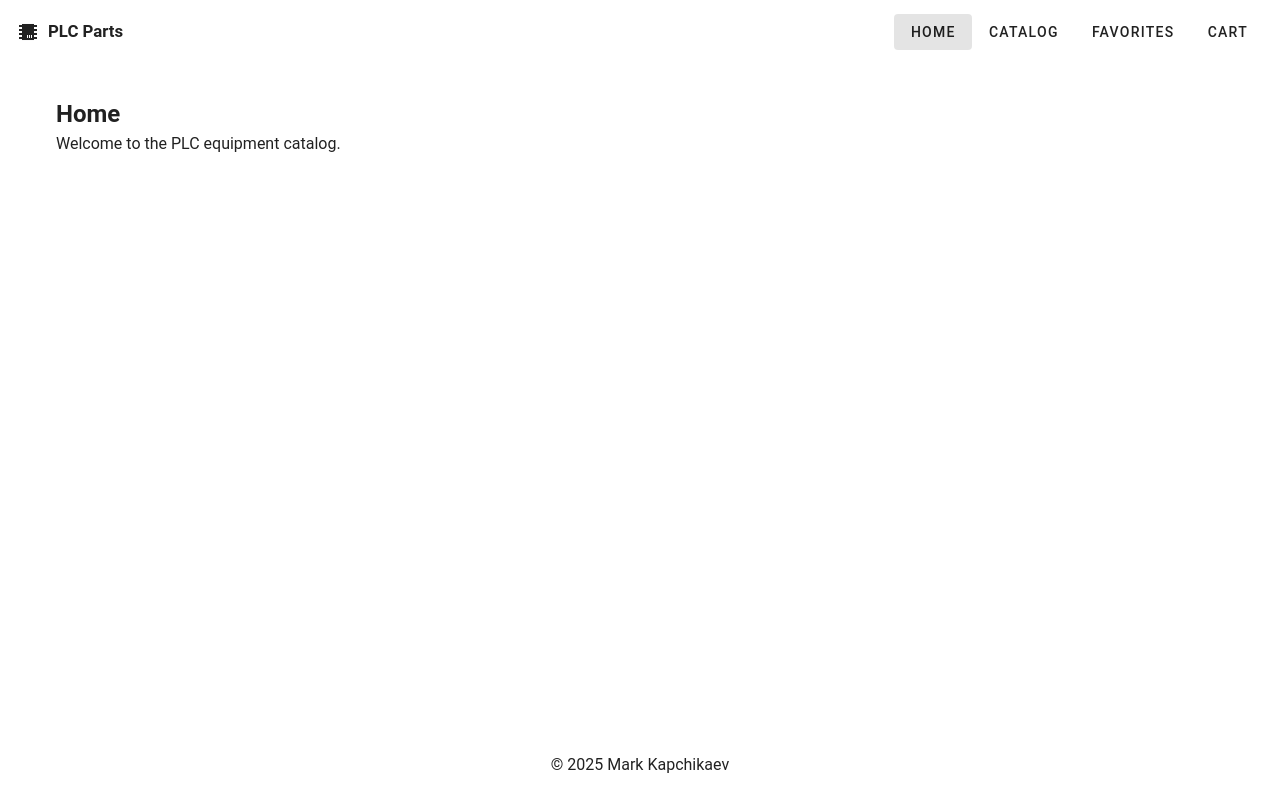
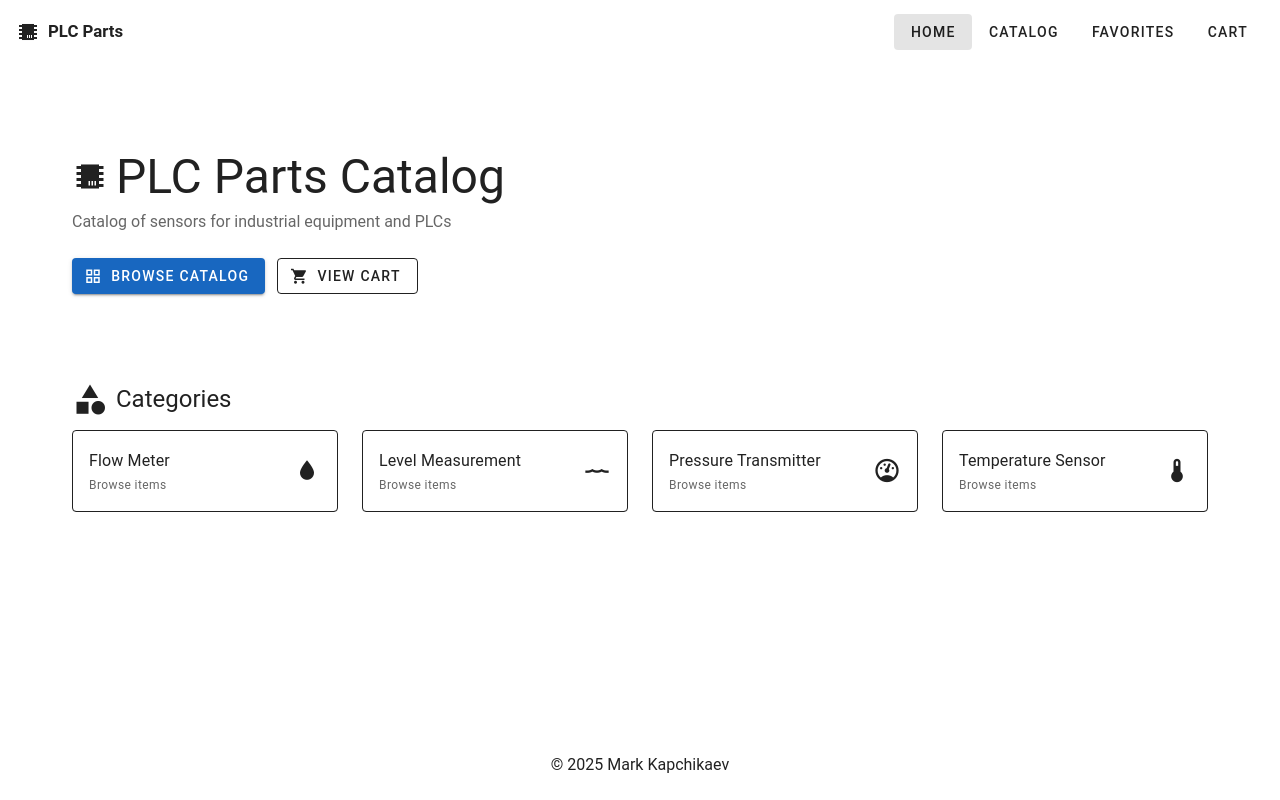
Before and after one commit to TheXName/plc_parts_catalog, a Vue app: page / in a window 1280 px wide. Built offline with nearby package versions, Linux system fonts and the light colour scheme.

Commit message:
The Home page has been updated
Also added watchers to sync category with URL query

```diff
--- a/src/components/EquipmentCard.vue
+++ b/src/components/EquipmentCard.vue
@@ -19,7 +19,7 @@
         variant="tonal"
         prepend-icon="mdi-cart-plus"
         :disabled="item.stock === 0"
-        @click="$emit('add', item.id)"
+        @click="emitAddToCart"
       >
         Add
       </v-btn>
@@ -30,8 +30,8 @@
         :icon="isFavorite ? 'mdi-heart' : 'mdi-heart-outline'"
         :color="isFavorite ? 'red' : undefined"
         variant="text"
-        @click="$emit('favorite', item.id)"
         :aria-label="isFavorite ? 'Remove from favorites' : 'Add to favorites'"
+        @click="emitFavorite"
       />
     </v-card-actions>
   </v-card>
@@ -40,32 +40,33 @@
 <script>
 export default {
   name: 'EquipmentCard',
+
   props: {
     item: {
       type: Object,
       required: true,
       validator(i) {
-        const hasBase =
+        const baseOk =
           i &&
           typeof i.id !== 'undefined' &&
           typeof i.name === 'string' &&
           typeof i.category === 'string' &&
           (typeof i.price === 'number' || !isNaN(Number(i.price)))
+        if (!baseOk) return false
 
-        if (!hasBase) return false
-
-        if (typeof i.stock !== 'undefined') {
+        if (i.stock !== undefined) {
           const n = Number(i.stock)
           if (!Number.isFinite(n) || n < 0) return false
         }
-
         return true
       },
     },
     isFavorite: { type: Boolean, default: false },
     currency: { type: String, default: '€' },
   },
-  emits: ['favorite', 'add'],
+
+  emits: ['favorite', 'add-to-cart'],
+
   computed: {
     priceText() {
       const n = Number(this.item?.price ?? 0)
@@ -73,6 +74,15 @@ export default {
     },
     placeholder() {
       return 'https://via.placeholder.com/600x400?text=PLC+Part'
+    },
+  },
+
+  methods: {
+    emitFavorite() {
+      if (this.item?.id !== undefined) this.$emit('favorite', this.item.id)
+    },
+    emitAddToCart() {
+      if (this.item?.id !== undefined) this.$emit('add-to-cart', this.item.id)
     },
   },
 }
--- a/src/components/QuantityStepper.vue
+++ b/src/components/QuantityStepper.vue
@@ -28,7 +28,7 @@ export default {
   props: {
     modelValue: { type: Number, required: true },
     min: { type: Number, default: 1 },
-    max: { type: Number, default: 0 }, // 0 = нет верхнего лимита
+    max: { type: Number, default: 0 },
     step: { type: Number, default: 1 },
   },
   emits: ['update:modelValue'],
--- a/src/stores/cartStore.js
+++ b/src/stores/cartStore.js
@@ -1,10 +1,8 @@
-// src/stores/cartStore.js
 import { defineStore } from 'pinia'
 import { useProductsStore } from './productsStore'
 
 export const useCartStore = defineStore('cart', {
   state: () => ({
-    // [{ id:number|string, qty:number }]
     items: [],
   }),
 
@@ -13,7 +11,6 @@ export const useCartStore = defineStore('cart', {
     totalCount: (s) => s.items.reduce((acc, it) => acc + it.qty, 0),
     byId: (s) => (id) => s.items.find((it) => it.id === id),
 
-    // Склеенные строки для вёрстки
     rows: (s) => {
       const products = useProductsStore().items
       return s.items
@@ -24,7 +21,6 @@ export const useCartStore = defineStore('cart', {
         .filter(Boolean)
     },
 
-    // Общая сумма
     totalPrice: (s) => {
       const products = useProductsStore().items
       return s.items.reduce((sum, it) => {
@@ -58,9 +54,8 @@ export const useCartStore = defineStore('cart', {
     },
   },
 
-  // pinia-plugin-persistedstate
   persist: {
-    key: 'cart:v1', // версионируй ключ — удобно для будущих миграций
+    key: 'cart:v1',
     paths: ['items'],
   },
 })
--- a/src/views/CatalogView.vue
+++ b/src/views/CatalogView.vue
@@ -10,7 +10,7 @@
           :item="item"
           :is-favorite="favoritesStore.isFav(item.id)"
           @favorite="onFavorite"
-          @add="onAdd"
+          @add-to-cart="onAdd"
         />
       </v-col>
     </v-row>
@@ -68,6 +68,22 @@ export default {
     },
   },
 
+  watch: {
+    '$route.query.category': {
+      immediate: true,
+      handler() {
+        const cat = this.$route.query.category
+        this.filters.category = cat && this.productsStore.categories.includes(cat) ? cat : 'All'
+      },
+    },
+    'filters.category'(val) {
+      const q = { ...this.$route.query }
+      if (val && val !== 'All') q.category = val
+      else delete q.category
+      this.$router.replace({ name: 'catalog', query: q })
+    },
+  },
+
   methods: {
     onFavorite(id) {
       this.favoritesStore.toggle(id)
--- a/src/views/FavoritesView.vue
+++ b/src/views/FavoritesView.vue
@@ -8,7 +8,7 @@
           :item="item"
           :is-favorite="favoritesStore.isFav(item.id)"
           @favorite="onFavorite"
-          @add="onAdd"
+          @add-to-cart="onAdd"
         />
       </v-col>
     </v-row>
--- a/src/views/HomeView.vue
+++ b/src/views/HomeView.vue
@@ -1,10 +1,74 @@
 <template>
-  <section>
-    <h1>Home</h1>
-    <p>Welcome to the PLC equipment catalog.</p>
-  </section>
+  <div>
+    <v-sheet class="py-10">
+      <v-container>
+        <h1 class="text-h4 text-md-h3 d-flex align-center mb-2">
+          <v-icon size="36" class="mr-2">mdi-chip</v-icon>
+          PLC Parts Catalog
+        </h1>
+        <p class="text-medium-emphasis mb-6">
+          Catalog of sensors for industrial equipment and PLCs
+        </p>
+        <div class="d-flex ga-3">
+          <v-btn color="primary" prepend-icon="mdi-view-grid-outline" :to="{ name: 'catalog' }">
+            Browse Catalog
+          </v-btn>
+          <v-btn variant="outlined" prepend-icon="mdi-cart" :to="{ name: 'cart' }">
+            View Cart
+          </v-btn>
+        </div>
+      </v-container>
+    </v-sheet>
+
+    <v-container class="py-8">
+      <h2 class="text-h5 mb-3 d-flex align-center">
+        <v-icon class="mr-2">mdi-shape</v-icon>
+        Categories
+      </h2>
+
+      <v-row>
+        <v-col v-for="cat in categories" :key="cat" cols="12" sm="6" md="3">
+          <v-card
+            hover
+            variant="outlined"
+            class="d-flex align-center justify-space-between px-4 py-4"
+            :to="{ name: 'catalog', query: { category: cat } }"
+          >
+            <div>
+              <div class="text-subtitle-1">{{ cat }}</div>
+              <div class="text-caption text-medium-emphasis">Browse items</div>
+            </div>
+            <v-icon size="28">{{ iconFor(cat) }}</v-icon>
+          </v-card>
+        </v-col>
+      </v-row>
+    </v-container>
+  </div>
 </template>
 
 <script>
-export default { name: 'HomeView' }
+import { useProductsStore } from '@/stores/productsStore'
+
+export default {
+  name: 'HomeView',
+  computed: {
+    productsStore() {
+      return useProductsStore()
+    },
+    categories() {
+      return this.productsStore.categories
+    },
+  },
+  methods: {
+    iconFor(cat) {
+      const map = {
+        'Level Measurement': 'mdi-wave',
+        'Pressure Transmitter': 'mdi-gauge',
+        'Temperature Sensor': 'mdi-thermometer',
+        'Flow Meter': 'mdi-water',
+      }
+      return map[cat] || 'mdi-shape'
+    },
+  },
+}
 </script>
```
